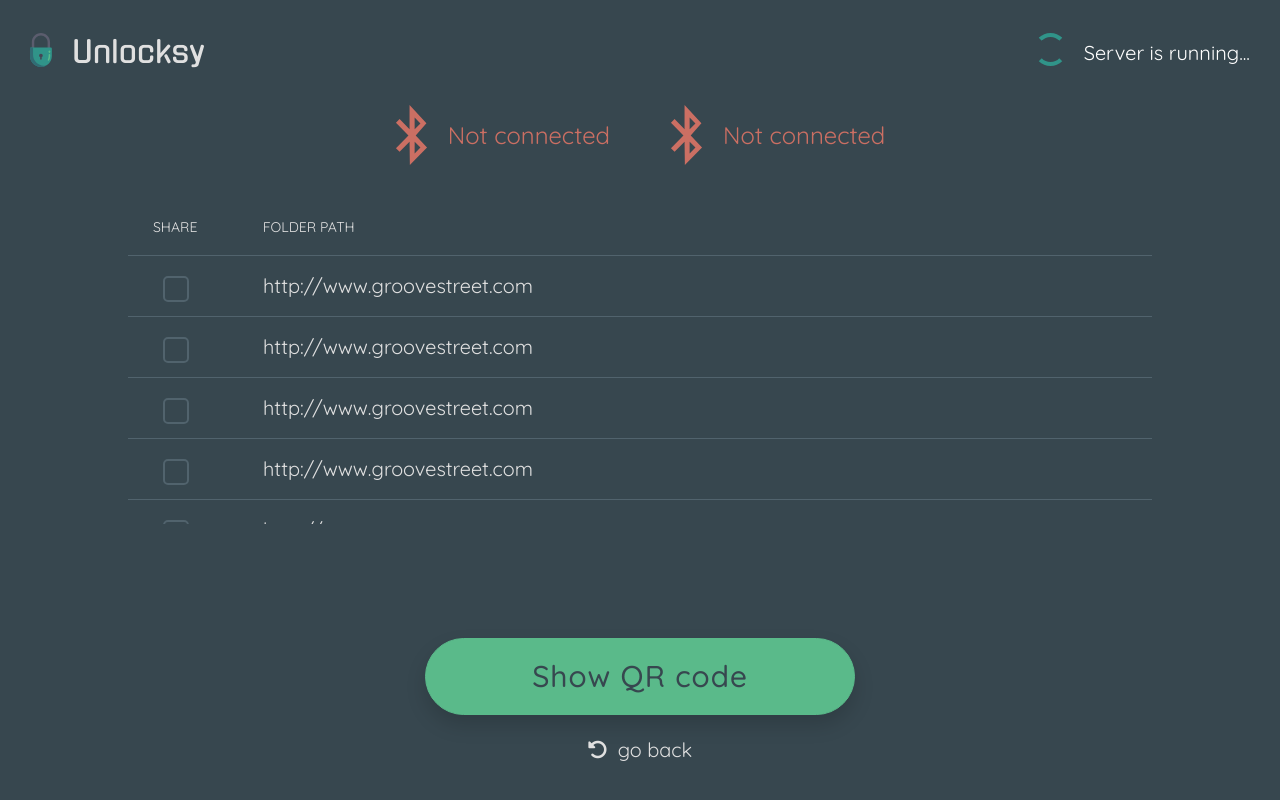
After one commit to bernardocmarques/Unlocksy-Server, a Flask app: page /share-folders in a window 1280 px wide. The commit adds this page. Run offline with Flask 2, Linux system fonts and the light colour scheme; some libraries are stand-ins or nearby versions.

Commit message:
Share folders frontend

```diff
--- a/static/css/main.css
+++ b/static/css/main.css
@@ -224,3 +224,58 @@ body {
   background-color: #CB6F63;
   border-color: #CB6F63;
 }
+
+.custom-control-label {
+  margin-left: 4rem;
+}
+
+.custom-control-label:before,
+.custom-control-label:after {
+  margin-left: -3.5rem;
+  width: 1.3rem;
+  height: 1.3rem;
+}
+
+.custom-control-input ~ .custom-control-label::before {
+  border-color: #51636D;
+  border-width: 2px;
+  background-color: transparent;
+}
+
+.custom-control-input:checked ~ .custom-control-label::before {
+  border-color: #7D929E;
+  border-width: 3px;
+  background-color: transparent;
+}
+
+.custom-control-input:focus ~ .custom-control-label::before {
+  box-shadow: none
+}
+
+.custom-control-input:focus:not(:checked) ~ .custom-control-label::before {
+  border-color: #51636D;
+}
+
+.custom-control-input:not(:disabled):active ~ .custom-control-label::before {
+  color: transparent;
+  background-color: transparent;
+  border-color: transparent;
+}
+
+#share {
+  width: 170px;
+  font-size: 1rem;
+  margin-left: auto;
+  margin-right: 10%;
+  border-color: #5ABA8A;
+  border-width: 2px;
+  color: #5ABA8A;
+}
+
+#share:hover,
+#share:focus,
+#share:active {
+  background-color: #5ABA8A;
+  color: #37474F;
+  box-shadow: none;
+}
--- a/static/js/main.js
+++ b/static/js/main.js
@@ -48,3 +48,24 @@ function makeHttpRequest(url) {
             console.log(Http.responseText)
         }
 }
+
+let count_checkboxes = 0;
+
+function showShareBtn(id) {
+
+    let shareBtn = $('#share');
+    let checkbox = $('#' + id);
+
+    if(checkbox.hasClass("checked")) {
+        checkbox.removeClass("checked")
+        count_checkboxes--;
+    } else {
+        checkbox.addClass("checked")
+        count_checkboxes++
+    }
+
+    if(count_checkboxes === 0) shareBtn.addClass("invisible");
+    else if(count_checkboxes === 1) shareBtn.removeClass("invisible");
+
+    console.log(count_checkboxes);
+}
--- a/templates/index.html
+++ b/templates/index.html
@@ -69,7 +69,7 @@
             <a class="btn btn-lg btn-primary shadow my-3" href="{{ url_for('manage_devices') }}">Manage devices</a>
         {% endif %}
         <a class="btn btn-lg btn-primary shadow my-3" href="{{ url_for('qr_code') }}">Read QR code</a>
-        <a class="btn btn-lg btn-primary shadow my-3" href="{{ url_for('manage_folders') }}">Manage files</a>
+        <a class="btn btn-lg btn-primary shadow my-3" href="{{ url_for('manage_folders') }}">Manage folders</a>
         {% if device_name != '' %}
             <a id="disconnect" class="btn btn-lg btn-primary shadow my-3" onclick="makeHttpRequest('{{ url_for('disconnect') }}'); window.location.reload()">Disconnect</a>
         {% endif %}
--- a/templates/manage-folders.html
+++ b/templates/manage-folders.html
@@ -5,7 +5,7 @@
     <meta name="viewport" content="width=device-width, initial-scale=1.0">
     <meta http-equiv="X-UA-Compatible" content="ie=edge">
 {#        <meta http-equiv="refresh" content="5">#} <!-- fixme meter?  -->
-    <title>Manage files</title>
+    <title>Manage folders</title>
 
     <link rel="stylesheet" href="https://stackpath.bootstrapcdn.com/bootstrap/4.3.1/css/bootstrap.min.css" integrity="sha384-ggOyR0iXCbMQv3Xipma34MD+dH/1fQ784/j6cY/iJTQUOhcWr7x9JvoRxT2MZw1T" crossorigin="anonymous">
     <link rel="stylesheet" href="../static/css/main.css">
--- /dev/null
+++ b/templates/share-folders.html
@@ -0,0 +1,171 @@
+<!DOCTYPE html>
+<html lang="en">
+<head>
+    <meta charset="UTF-8">
+    <meta name="viewport" content="width=device-width, initial-scale=1.0">
+    <meta http-equiv="X-UA-Compatible" content="ie=edge">
+{#        <meta http-equiv="refresh" content="5">#} <!-- fixme meter?  -->
+    <title>Share folders</title>
+
+    <link rel="stylesheet" href="https://stackpath.bootstrapcdn.com/bootstrap/4.3.1/css/bootstrap.min.css" integrity="sha384-ggOyR0iXCbMQv3Xipma34MD+dH/1fQ784/j6cY/iJTQUOhcWr7x9JvoRxT2MZw1T" crossorigin="anonymous">
+    <link rel="stylesheet" href="../static/css/main.css">
+
+    <script src="https://kit.fontawesome.com/c9518678ef.js" crossorigin="anonymous"></script>
+    <script src="https://code.jquery.com/jquery-3.2.1.slim.min.js" integrity="sha384-KJ3o2DKtIkvYIK3UENzmM7KCkRr/rE9/Qpg6aAZGJwFDMVNA/GpGFF93hXpG5KkN" crossorigin="anonymous"></script>
+    <script src="https://cdnjs.cloudflare.com/ajax/libs/popper.js/1.12.3/umd/popper.min.js" integrity="sha384-vFJXuSJphROIrBnz7yo7oB41mKfc8JzQZiCq4NCceLEaO4IHwicKwpJf9c9IpFgh" crossorigin="anonymous"></script>
+    <script src="https://maxcdn.bootstrapcdn.com/bootstrap/4.0.0-beta.2/js/bootstrap.min.js" integrity="sha384-alpBpkh1PFOepccYVYDB4do5UnbKysX5WZXm3XxPqe5iKTfUKjNkCk9SaVuEZflJ" crossorigin="anonymous"></script>
+
+</head>
+<body>
+    <div id="alert-container"></div>
+
+    <div class="d-flex header justify-content-between align-items-center">
+        <!-- logo -->
+        <a class="d-inline-flex logo align-items-center p-4" href="{{ url_for('home') }}">
+            <img class="mr-3 mb-1" src="../static/assets/padlock.svg" alt="">
+            <span>Unlocksy</span>
+        </a>
+
+        <!-- server running -->
+        {% if is_running == True %}
+            <div class="d-inline-flex server-running align-items-center p-4">
+                <div class="lds-dual-ring mr-2"></div>
+                <span>Server is running...</span>
+            </div>
+        {% endif %}
+
+        <!-- server not running -->
+        {% if is_running == False %}
+            <div class="d-inline-flex server-running align-items-center p-4">
+                <span>Server not running</span>
+            </div>
+        {% endif %}
+    </div>
+
+    <div class="d-flex flex-column wrapper align-items-center justify-content-center">
+
+        <!-- devices -->
+        <div class="devices d-inline-flex justify-content-center align-items-center mb-4">
+            <!-- 1st device -->
+            {% if device_name != '' %}
+                <div class="d-inline-flex justify-content-center align-items-center connected mr-5">
+                 <img class="BT-icon" src="../static/assets/BT-green.svg" alt="">
+                    <span class="device-name ml-3">{{ device_name }}</span>
+                </div>
+            {% endif %}
+
+            {% if device_name == '' %}
+                <div class="d-inline-flex justify-content-center align-items-center disconnected mr-5">
+                    <img class="BT-icon" src="../static/assets/BT-red.svg" alt="">
+                    <span class="ml-3">Not connected</span>
+                </div>
+            {% endif %}
+
+            <!-- 2nd device -->
+            {% if device_name != '' %} <!-- FIXME change to 2nd device -->
+                <div class="d-inline-flex justify-content-center align-items-center connected">
+                 <img class="BT-icon" src="../static/assets/BT-green.svg" alt="">
+                    <span class="device-name ml-3">{{ device_name }}</span>  <!-- FIXME change to 2nd device -->
+                </div>
+            {% endif %}
+
+            {% if device_name == '' %} <!-- FIXME change to 2nd device -->
+                <div class="d-inline-flex justify-content-center align-items-center disconnected">
+                    <img class="BT-icon" src="../static/assets/BT-red.svg" alt="">
+                    <span class="ml-3">Not connected</span>
+                </div>
+            {% endif %}
+        </div>
+
+        <!-- folders -->
+        <ul class="list-group list-group-flush scrollbar mb-4">
+{#            {% for folder in folders %} <!-- TODO -->#}
+{#                <li class="list-group-item list-top">#}
+{#                    <span class="mr-5">Share</span>#}
+{#                    <span>Folder path</span>#}
+{#                </li>#}
+{#                <li class="list-group-item">#}
+{#                    <div class="custom-control custom-checkbox">#}
+{#                      <input type="checkbox" class="custom-control-input" id="check1">#} <!-- TODO id inscrementais -->
+{#                      <label class="custom-control-label folder-path" for="check1" onclick="showShareBtn('check1')">{{ folder_path }}</label>#}  <!-- TODO for = ids -->
+{#                    </div>#}
+{#                </li>#}
+{#            {% endfor %}#}
+
+
+            <!-- FIXME apagar isto e ficar só com aquilo em cima -->
+            <li class="list-group-item list-top">
+                <span class="mr-5">Share</span>
+                <span>Folder path</span>
+            </li>
+            <li class="list-group-item">
+                <div class="custom-control custom-checkbox">
+                    <input type="checkbox" class="custom-control-input" id="check1">
+                    <label class="custom-control-label folder-path" for="check1" onclick="showShareBtn('check1')">http://www.groovestreet.com</label>
+                </div>
+            </li>
+            <li class="list-group-item">
+                <div class="custom-control custom-checkbox">
+                    <input type="checkbox" class="custom-control-input" id="check2">
+                    <label class="custom-control-label folder-path" for="check2" onclick="showShareBtn('check2')">http://www.groovestreet.com</label>
+                </div>
+            </li>
+            <li class="list-group-item">
+                <div class="custom-control custom-checkbox">
+                    <input type="checkbox" class="custom-control-input" id="check3">
+                    <label class="custom-control-label folder-path" for="check3" onclick="showShareBtn('check3')">http://www.groovestreet.com</label>
+                </div>
+            </li>
+            <li class="list-group-item">
+                <div class="custom-control custom-checkbox">
+                    <input type="checkbox" class="custom-control-input" id="check4">
+                    <label class="custom-control-label folder-path" for="check4" onclick="showShareBtn('check4')">http://www.groovestreet.com</label>
+                </div>
+            </li>
+            <li class="list-group-item">
+                <div class="custom-control custom-checkbox">
+                    <input type="checkbox" class="custom-control-input" id="check5">
+                    <label class="custom-control-label folder-path" for="check5" onclick="showShareBtn('check5')">http://www.groovestreet.com</label>
+                </div>
+            </li>
+            <li class="list-group-item">
+                <div class="custom-control custom-checkbox">
+                    <input type="checkbox" class="custom-control-input" id="check6">
+                    <label class="custom-control-label folder-path" for="check6" onclick="showShareBtn('check6')">http://www.groovestreet.com</label>
+                </div>
+            </li>
+            <li class="list-group-item">
+                <div class="custom-control custom-checkbox">
+                    <input type="checkbox" class="custom-control-input" id="check7">
+                    <label class="custom-control-label folder-path" for="check7" onclick="showShareBtn('check7')">http://www.groovestreet.com</label>
+                </div>
+            </li>
+            <li class="list-group-item">
+                <div class="custom-control custom-checkbox">
+                    <input type="checkbox" class="custom-control-input" id="check8">
+                    <label class="custom-control-label folder-path" for="check8" onclick="showShareBtn('check8')">http://www.groovestreet.com</label>
+                </div>
+            </li>
+            <li class="list-group-item">
+                <div class="custom-control custom-checkbox">
+                    <input type="checkbox" class="custom-control-input" id="check9">
+                    <label class="custom-control-label folder-path" for="check9" onclick="showShareBtn('check9')">http://www.groovestreet.com</label>
+                </div>
+            </li>
+            <!-- FIXME até aqui -->
+        </ul>
+
+        <button type="submit" id="share" class="btn btn-outline-primary invisible">Share</button>
+
+        <a class="btn btn-primary shadow my-3" href="{{ url_for('qr_code') }}">Show QR code</a>
+
+        <!-- go back -->
+        <a class="d-inline-flex go-back align-items-center mb-3" href="{{ url_for('home') }}">
+            <i class="fas fa-undo-alt mr-2"></i>
+            <span>go back</span>
+        </a>
+    </div>
+
+</body>
+<script src="../static/js/main.js"></script>
+</html>
--- a/web.py
+++ b/web.py
@@ -47,6 +47,9 @@ def qr_code():
 def manage_folders():
     return render_template("manage-folders.html", device_name=server.device_name, is_running=server.isRunning)
 
+@app.route("/share-folders")
+def share_folders():
+    return render_template("share-folders.html", device_name=server.device_name, is_running=server.isRunning)
 
 @app.route("/add_folder", methods=["GET"])
 def add_folder():
```
Also changed, not shown: client.py (deleted, +0 -14 lines), scanner.py (deleted, +0 -10 lines), 1 other file.
